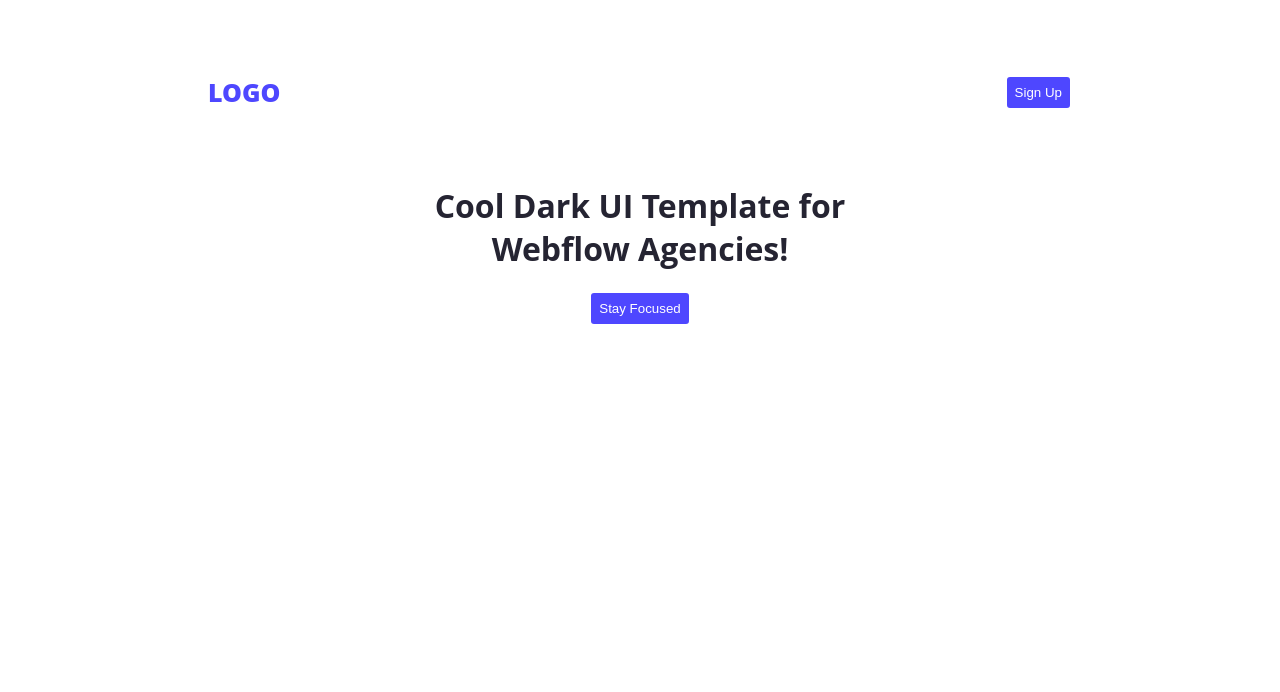
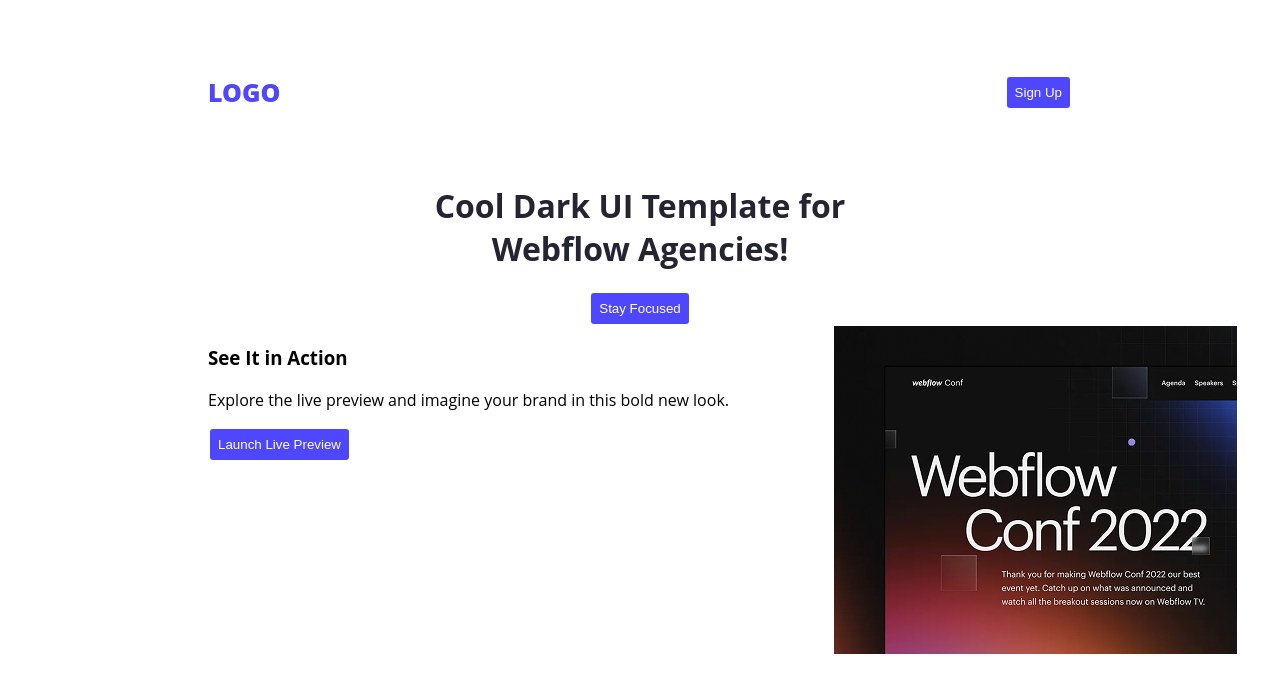
Before and after one commit to Rayhan1228/B12A01-Assinment, a plain HTML site: page index.html in a window 1280 px wide. Drawn offline with Linux system fonts and the light colour scheme.

Commit message:
first files

```diff
--- a/index.html
+++ b/index.html
@@ -13,11 +13,21 @@
     <a href=""><button class="btn-primary">Sign Up</button></a>
 </nav>
 <div class="banner">
-    <h1 class="heading">Cool Dark UI Template for <br>Webflow Agencies!</h1>
-   <a href=""><button class="btn-primary">Stay Focused</button></a>
-   </div>
+ <h1 class="heading">Cool Dark UI Template for <br>Webflow Agencies!</h1>
+<a href=""><button class="btn-primary">Stay Focused</button></a>
+</div>
 
+<div class="second-baner">
+    <div class="2nd-contant">
+        <h3 class="2nd-heading">See It in Action</h3>
+        <p>Explore the live preview and imagine your brand in this bold new look.</p>
+        <a href=""><button class="btn-primary">Launch Live Preview</button></a>
+    </div>
+        <div>
+            <img class="2nd-profile" src="styles/Assets/wc-mini.png" alt="">
+        </div>
 
+</div>
 
  </header>
     <main>
```
